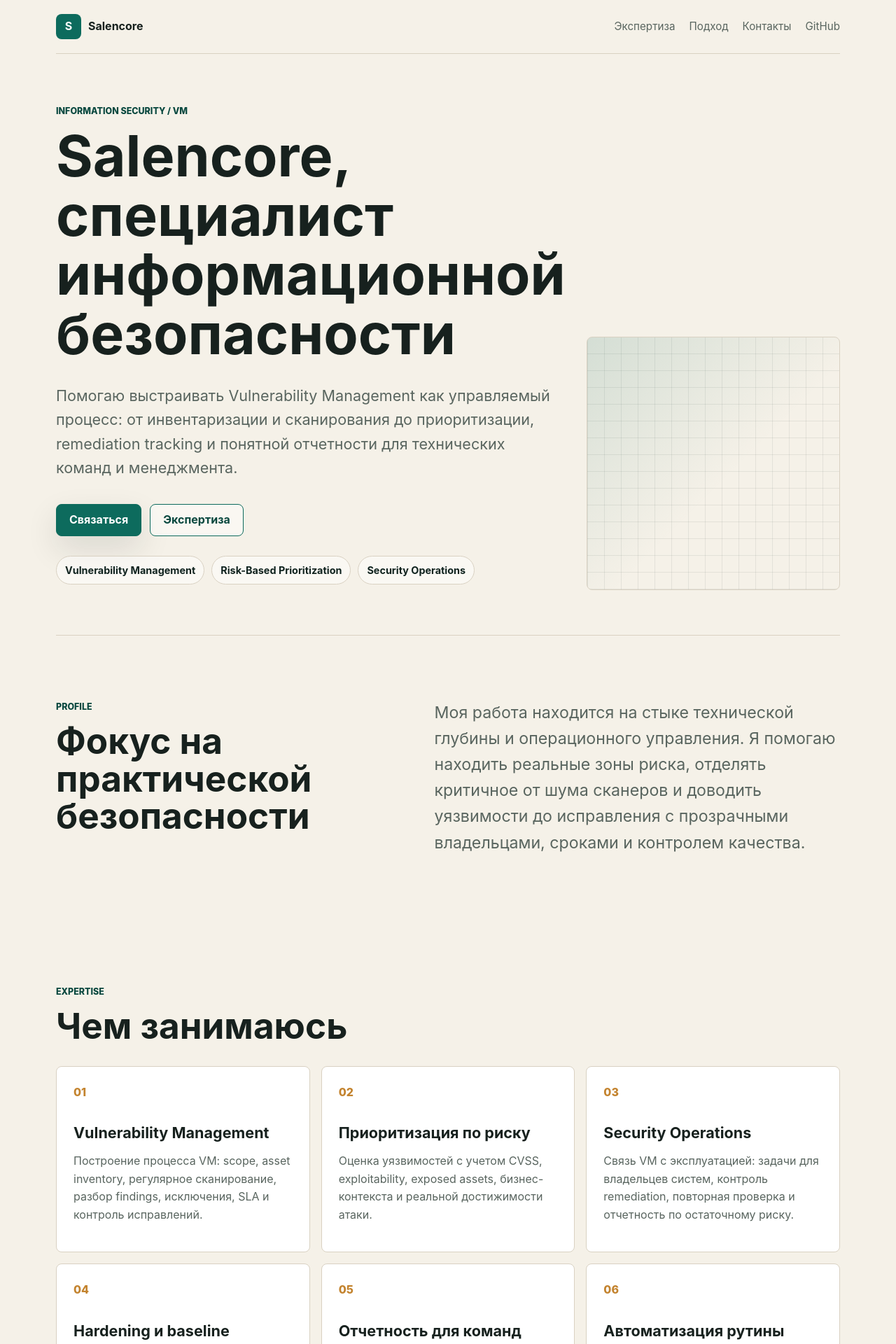
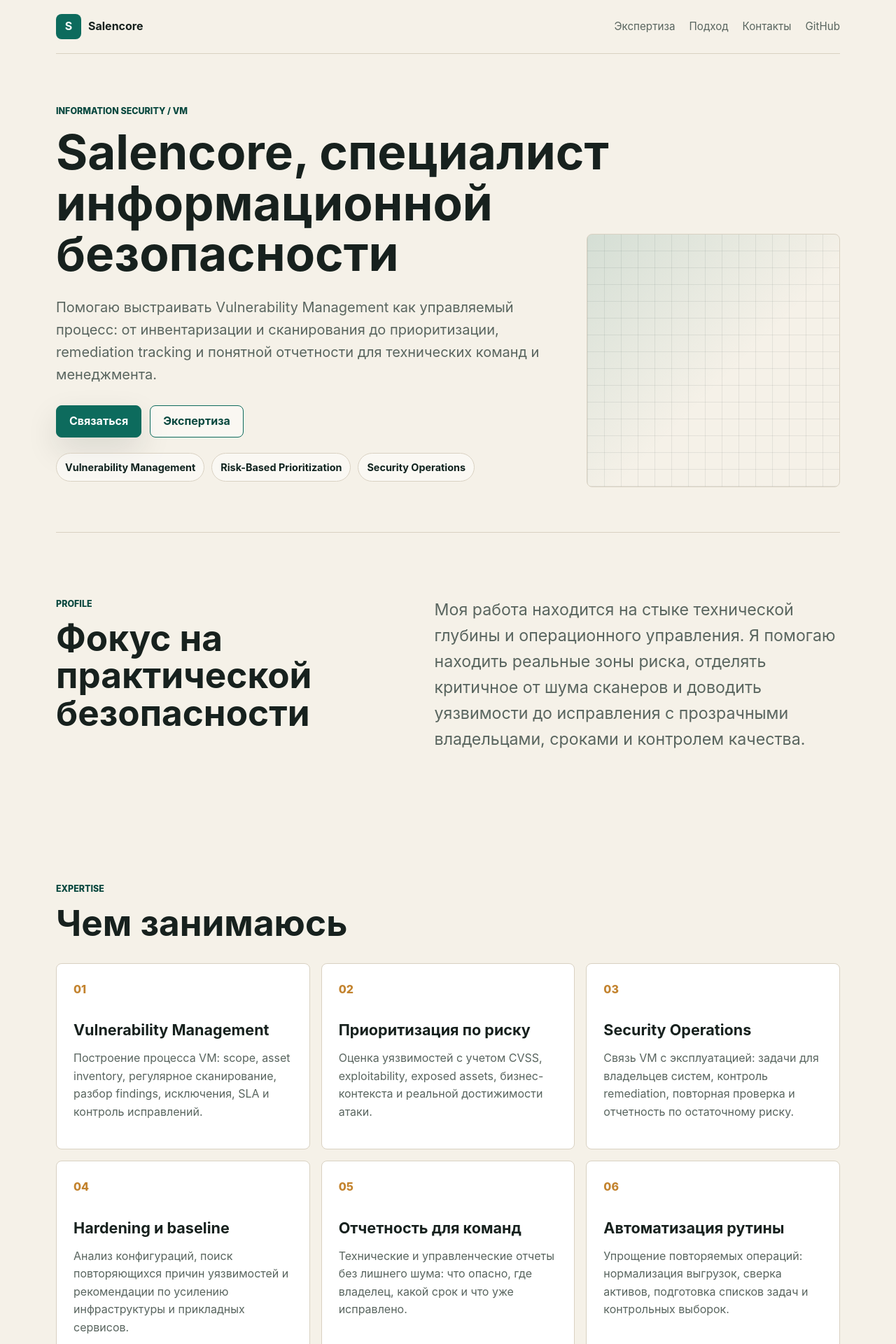
Before and after one commit to Salencore/salencore.github.io, a Jekyll site: the page built from index.md, in a window 1280 px wide. Shown: the top 1920 px of the page at 70% size. Built offline with Jekyll 4.4.1, drawn with Linux system fonts in a browser that asks for light colours.

Commit message:
Refine homepage hero layout

```diff
--- a/assets/css/styles.css
+++ b/assets/css/styles.css
@@ -94,7 +94,7 @@ code {
 
 .hero {
   width: min(1120px, calc(100% - 32px));
-  min-height: clamp(620px, 78vh, 820px);
+  min-height: clamp(560px, 72vh, 760px);
   margin: 0 auto;
   display: grid;
   align-items: center;
@@ -158,8 +158,8 @@ h3 {
 }
 
 h1 {
-  max-width: 920px;
-  font-size: clamp(3.1rem, 6.3vw, 6.4rem);
+  max-width: 860px;
+  font-size: clamp(2.8rem, 5.4vw, 5.4rem);
 }
 
 h2 {
@@ -171,17 +171,17 @@ h3 {
 }
 
 .hero__lead {
-  max-width: 720px;
-  margin: 28px 0 0;
+  max-width: 700px;
+  margin: 24px 0 0;
   color: var(--muted);
-  font-size: clamp(1.08rem, 2vw, 1.35rem);
+  font-size: clamp(1.04rem, 1.8vw, 1.25rem);
 }
 
 .hero__actions {
   display: flex;
   flex-wrap: wrap;
   gap: 12px;
-  margin-top: 34px;
+  margin-top: 28px;
 }
 
 .button {
@@ -210,7 +210,7 @@ h3 {
   display: flex;
   flex-wrap: wrap;
   gap: 10px;
-  margin-top: 28px;
+  margin-top: 22px;
 }
 
 .hero__signals span {
@@ -343,7 +343,7 @@ h3 {
   }
 
   .hero {
-    min-height: 620px;
+    min-height: 560px;
   }
 
   .hero::after {
```
